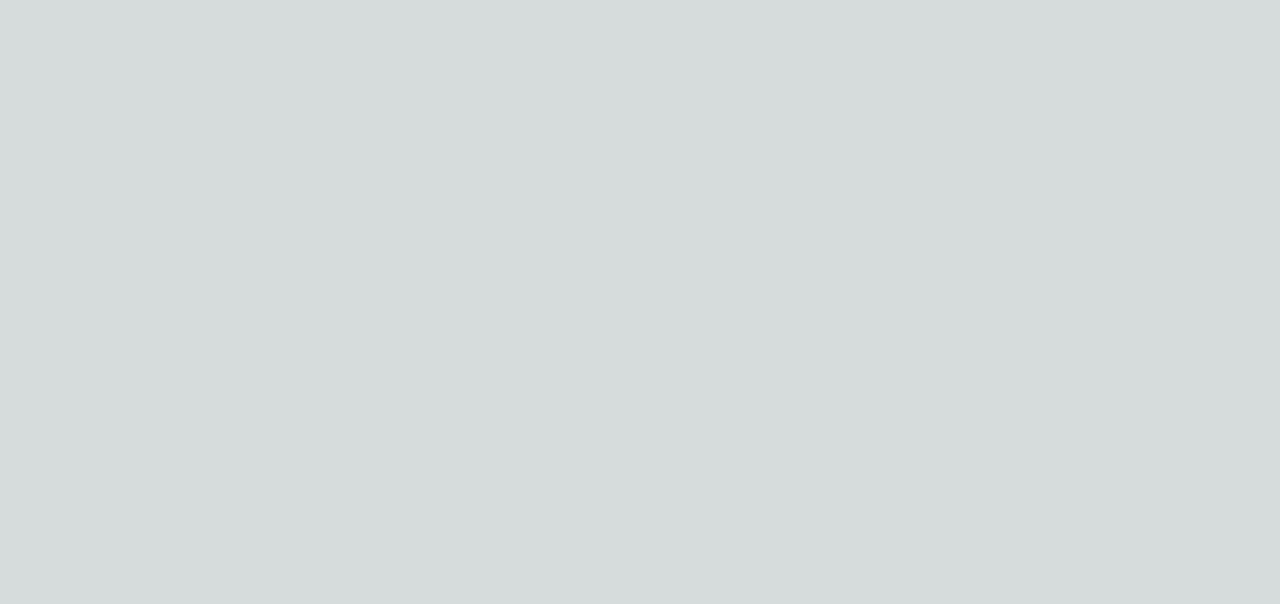
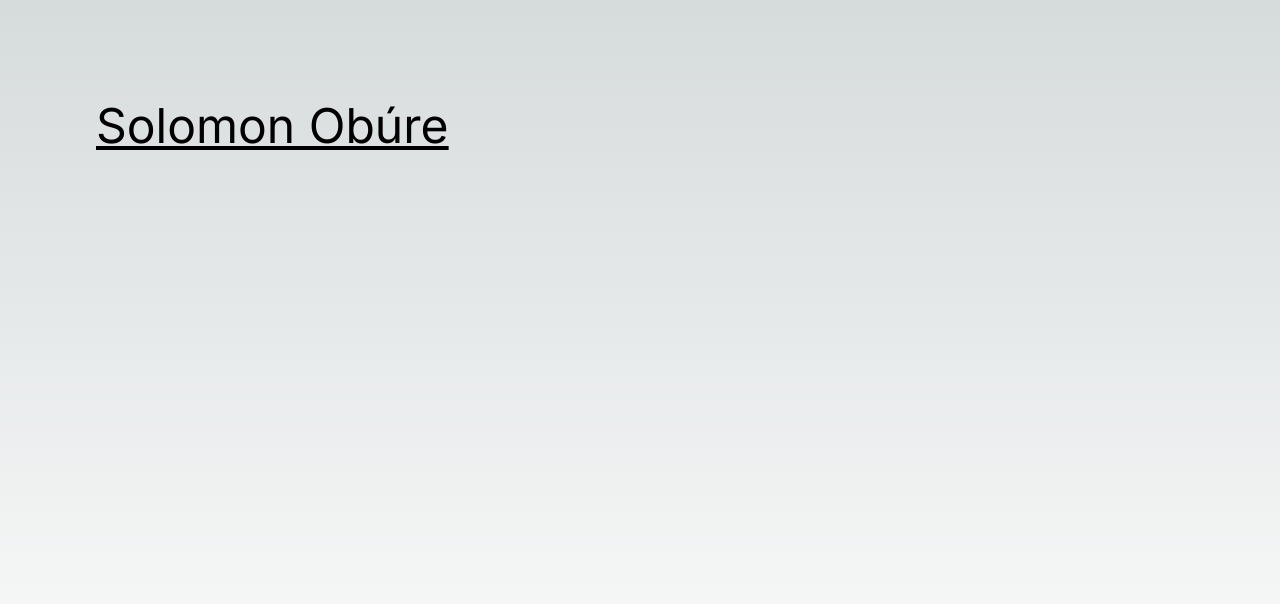
Before and after one commit to socodzn/minware-screen, a Next.js app: page / in a window 1280 px wide. Shown: the top 604 px of the page. Built offline with nearby package versions, Linux system fonts and the light colour scheme.

Commit message:
add header

```diff
--- a/app/page.tsx
+++ b/app/page.tsx
@@ -1,9 +1,13 @@
-import Image from "next/image";
+import type { NextPage } from 'next';
+import Header from "@/app/ui/header/header"
 import styles from "./page.module.css";
 
-export default function Home() {
+const Home: NextPage = () => {
   return (
-    <main>
+    <main className={styles.main}>
+      <Header />
     </main>
   );
 }
+
+export default Home;
--- /dev/null
+++ b/app/ui/header/header.module.css
@@ -0,0 +1,26 @@
+
+.header-container {
+    display: flex;
+    justify-content: space-between;
+    align-items: center;
+    width: 100%;
+    padding-bottom: 100px;
+    text-decoration: underline;
+}
+
+
+.header-link-left {
+  font-size: xxx-large;
+  text-decoration: underline
+}
+
+.header-link-resume {
+    font-size: xx-large;
+    text-decoration: underline
+}
+
+.header-link-contact {
+    font-size: xx-large;
+    padding-left: 50px;
+    text-decoration: Underline;
+}
--- /dev/null
+++ b/app/ui/header/header.tsx
@@ -0,0 +1,15 @@
+import React from 'react'
+import style from './header.module.css';
+import Link from 'next/link';
+
+const Header: React.FC = () => {
+    return (
+        <>
+        <div className={style['header-container']}>
+            <Link href='/'className={style['header-link-left']}>Solomon Obúre</Link>
+        </div>
+        </>
+    );
+};
+
+export default Header ;
```
Also changed, not shown: 1 other file (tests, documents, lock files or other folders).
